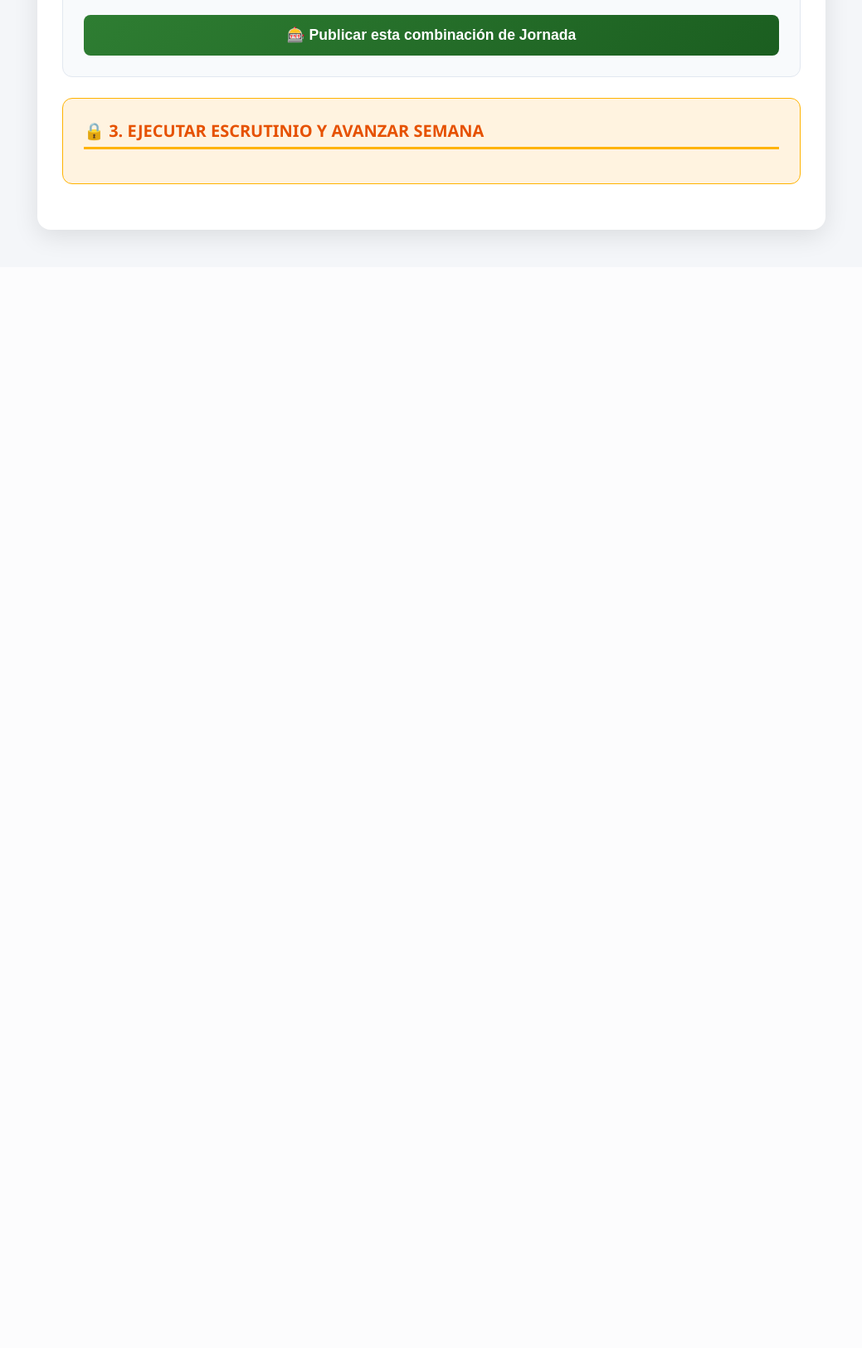
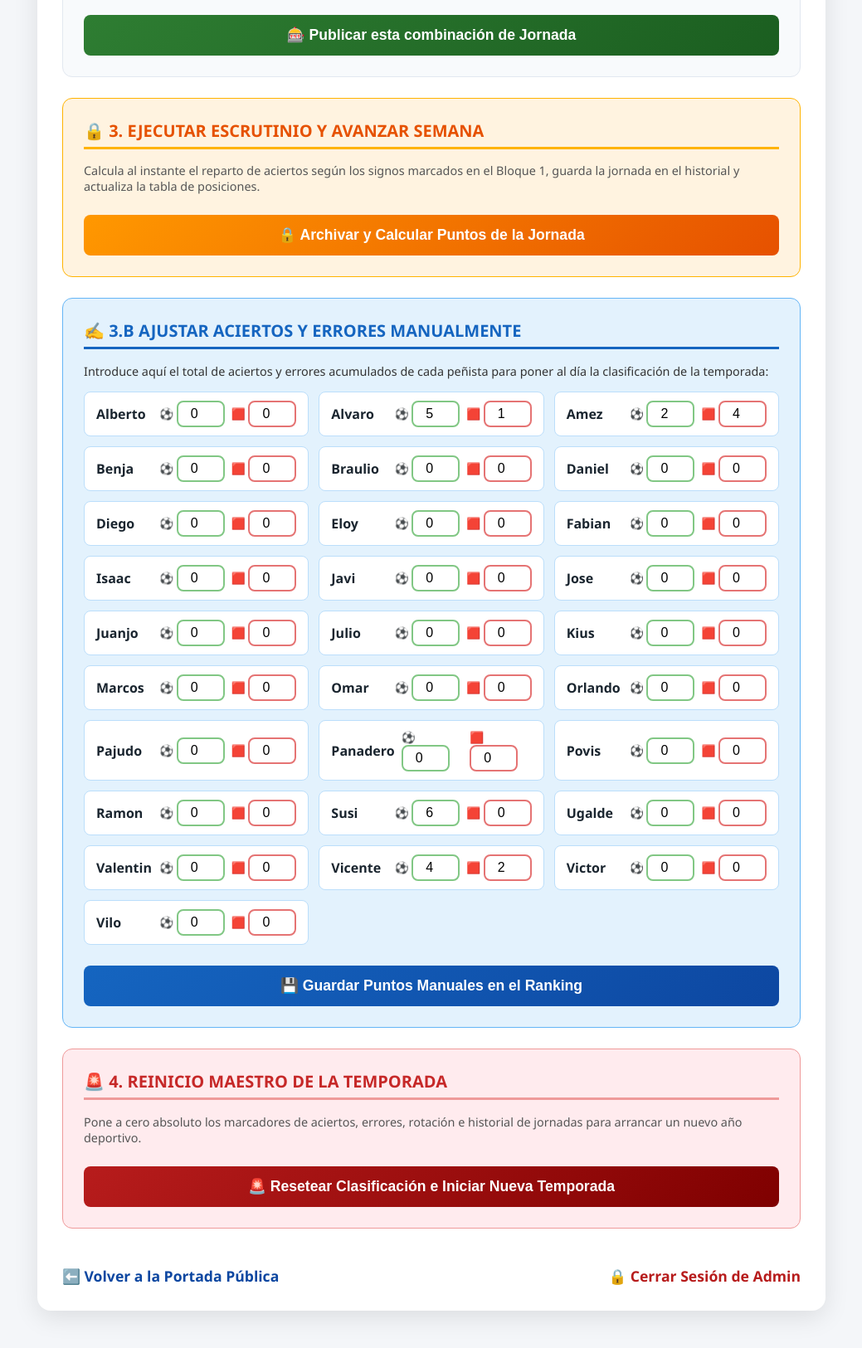
Before and after one commit to Vichobusto/quiniela-pena-busto, a Flask app: page /admin in a window 1280 px wide. Shown: the part 3159-4784 px from the top of the page at 83% size, without its empty margins (120-1159 px from the left). Before the commit the page ends 3457 px from the top, so only its background shows below. Run offline with Flask 3, Linux system fonts and the light colour scheme; a user stored in the database is signed in; data comes from the database, SQL or seed files in the repository.

Commit message:
Subido admin.html completo con bloques 3B y 4

```diff
--- a/templates/admin.html
+++ b/templates/admin.html
@@ -146,4 +146,56 @@
         <!-- BLOQUE 3: CIERRE Y REPARTO DE PUNTOS AUTOMÁTICO -->
         <div class="bloque" style="background-color: #fff3e0; border-color: #ffb300;">
             <h2 style="color: #e65100; border-color: #ffb300;">🔒 3. EJECUTAR ESCRUTINIO Y AVANZAR SEMANA</h2>
-            <p style="font-size: 0.9rem; margin-bottom:
+            <p style="font-size: 0.9rem; margin-bottom: 15px; color: #555;">Calcula al instante el reparto de aciertos según los signos marcados en el Bloque 1, guarda la jornada en el historial y actualiza la tabla de posiciones.</p>
+            <form action="/admin/cerrar_jornada" method="POST">
+                <button type="submit" class="btn-accion btn-cerrar">🔒 Archivar y Calcular Puntos de la Jornada</button>
+            </form>
+        </div>
+
+        <!-- ✍️ BLOQUE 3.B: AJUSTE MANUAL DE CLASIFICACIÓN -->
+        <div class="bloque" style="background-color: #e3f2fd; border-color: #64b5f6;">
+            <h2 style="color: #1565c0; border-color: #1565c0;">✍️ 3.B AJUSTAR ACIERTOS Y ERRORES MANUALMENTE</h2>
+            <p style="font-size: 0.9rem; margin-bottom: 15px; color: #333;">
+                Introduce aquí el total de aciertos y errores acumulados de cada peñista para poner al día la clasificación de la temporada:
+            </p>
+
+            <form action="/admin/guardar_clasificacion_manual" method="POST">
+                <div style="display: grid; grid-template-columns: repeat(auto-fill, minmax(260px, 1fr)); gap: 12px; margin-bottom: 15px;">
+                    {% for u in usuarios %}
+                    <div style="background: white; padding: 10px 14px; border-radius: 8px; border: 1px solid #bbdefb; display: flex; align-items: center; justify-content: space-between; gap: 8px;">
+                        <strong style="flex: 1; color: #1a252f;">{{ u[1] }}</strong>
+
+                        <label style="font-size: 0.85rem; color: #2e7d32; font-weight: bold;">⚽
+                            <input type="number" name="aciertos_{{ u[0] }}" value="{{ u[2] }}" min="0" style="width: 58px; padding: 5px; text-align: center; border-color: #81c784;" required>
+                        </label>
+
+                        <label style="font-size: 0.85rem; color: #c62828; font-weight: bold;">🟥
+                            <input type="number" name="errores_{{ u[0] }}" value="{{ u[3] }}" min="0" style="width: 58px; padding: 5px; text-align: center; border-color: #e57373;" required>
+                        </label>
+                    </div>
+                    {% endfor %}
+                </div>
+
+                <button type="submit" class="btn-accion" style="background: linear-gradient(135deg, #1565c0, #0d47a1);">
+                    💾 Guardar Puntos Manuales en el Ranking
+                </button>
+            </form>
+        </div>
+
+        <!-- 🚨 BLOQUE 4: RESETEO DE TEMPORADA (Botón rojo para poner toda la liga a 0) -->
+        <div class="bloque" style="background-color: #ffebee; border-color: #ef9a9a;">
+            <h2 style="color: #c62828; border-color: #ef9a9a;">🚨 4. REINICIO MAESTRO DE LA TEMPORADA</h2>
+            <p style="font-size: 0.9rem; margin-bottom: 15px; color: #555;">Pone a cero absoluto los marcadores de aciertos, errores, rotación e historial de jornadas para arrancar un nuevo año deportivo.</p>
+            <form action="/admin/reiniciar_temporada" method="POST" onsubmit="return confirm('¿Seguro que quieres reiniciar la clasificación y el historial a 0 para comenzar una temporada nueva?');">
+                <button type="submit" class="btn-accion btn-peligro">🚨 Resetear Clasificación e Iniciar Nueva Temporada</button>
+            </form>
+        </div>
+
+        <div style="display: flex; justify-content: space-between; margin-top: 20px;">
+            <a class="volver" href="/">⬅️ Volver a la Portada Pública</a>
+            <a class="volver" href="/admin/logout" style="color: #b71c1c;">🔒 Cerrar Sesión de Admin</a>
+        </div>
+    </div>
+
+</body>
+</html>
```
